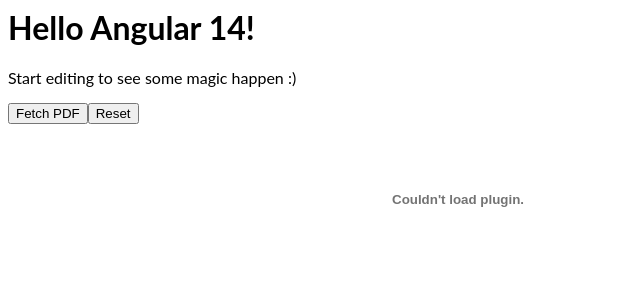
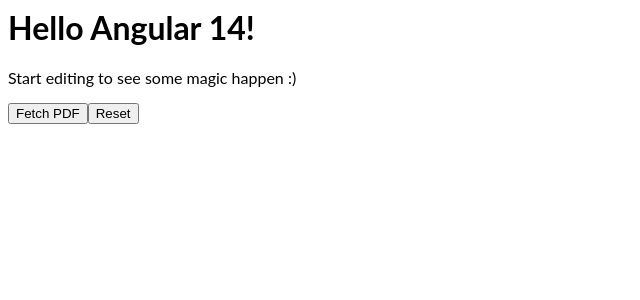
Before and after one commit to prashantg246/test-pdf-finmark-tem, an Angular app: page / in a window 1280 px wide. Shown: the top 300 px of the page, without its empty margins (0-640 px from the left). Built offline with nearby package versions, Linux system fonts and the light colour scheme; what ngx-extended-pdf-viewer would draw is missing.

Commit message:
1 file modified

```diff
--- a/src/app/app.component.html
+++ b/src/app/app.component.html
@@ -10,14 +10,15 @@
   *ngIf="documentSrc"
   [src]="documentSrc | safe: 'resourceUrl'"
   class="pdf-demo"
-  type="application/pdf"
+  type=""
 />
 
 <iframe [src]="documentSrc | safe: 'resourceUrl'" frameborder="0"></iframe>
 
 <object
+  *ngIf="documentSrc"
   [data]="documentSrc | safe: 'resourceUrl'"
-  type="application/pdf"
+  type=""
 ></object>
 
 <object [data]="documentSrc | safe: 'resourceUrl'" type="">
```
